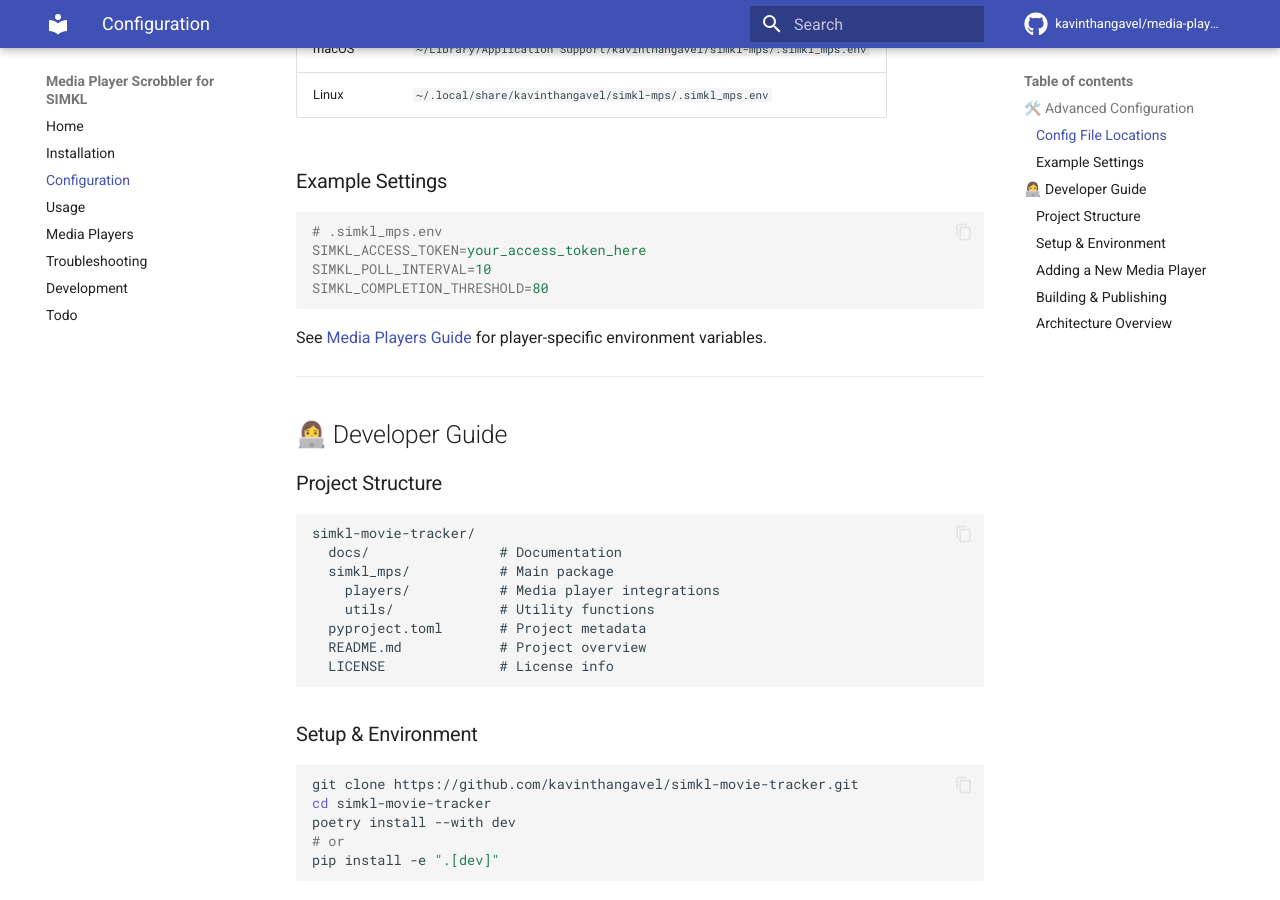
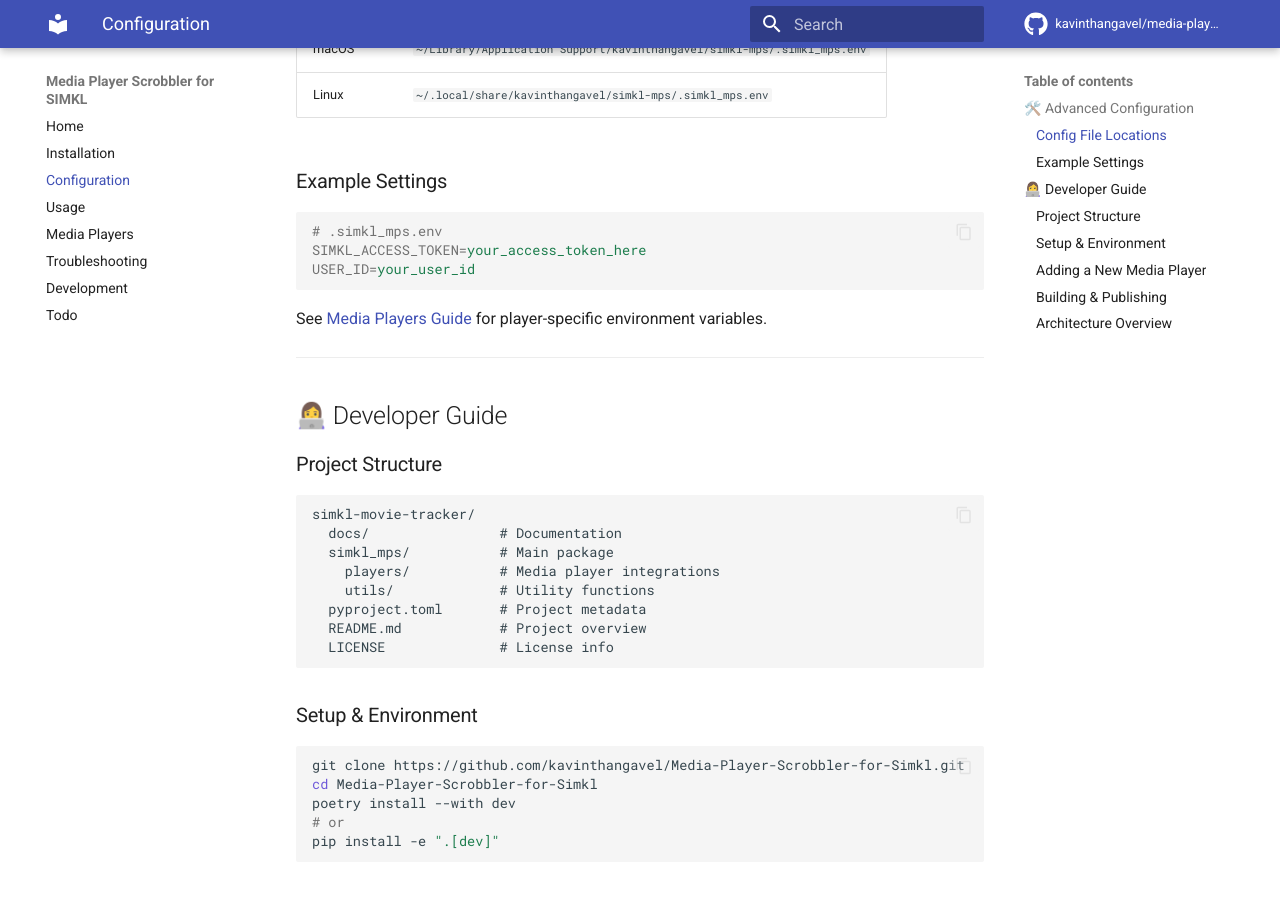
Before and after one commit to ByteTrix/Media-Player-Scrobbler-for-Simkl, an MkDocs documentation site: the page built from docs/configuration.md, in a window 1280 px wide and 900 px high, scrolled down 490 px. Built offline with MkDocs 1.6.1 and Material for MkDocs 9.7.7, drawn with Linux system fonts in a browser that asks for light colours; comment, search, counter and statistics services are not loaded.

Commit message:
Update configuration.md

````diff
--- a/docs/configuration.md
+++ b/docs/configuration.md
@@ -20,8 +20,7 @@ Settings can be customized via config files, environment variables, or command-l
 ```ini
 # .simkl_mps.env
 SIMKL_ACCESS_TOKEN=your_access_token_here
-SIMKL_POLL_INTERVAL=10
-SIMKL_COMPLETION_THRESHOLD=80
+USER_ID=your_user_id
 ```
 
 See [Media Players Guide](media-players.md) for player-specific environment variables.
@@ -46,8 +45,8 @@ simkl-movie-tracker/
 ### Setup & Environment
 
 ```bash
-git clone https://github.com/kavinthangavel/simkl-movie-tracker.git
-cd simkl-movie-tracker
+git clone https://github.com/kavinthangavel/Media-Player-Scrobbler-for-Simkl.git
+cd Media-Player-Scrobbler-for-Simkl
 poetry install --with dev
 # or
 pip install -e ".[dev]"
````
